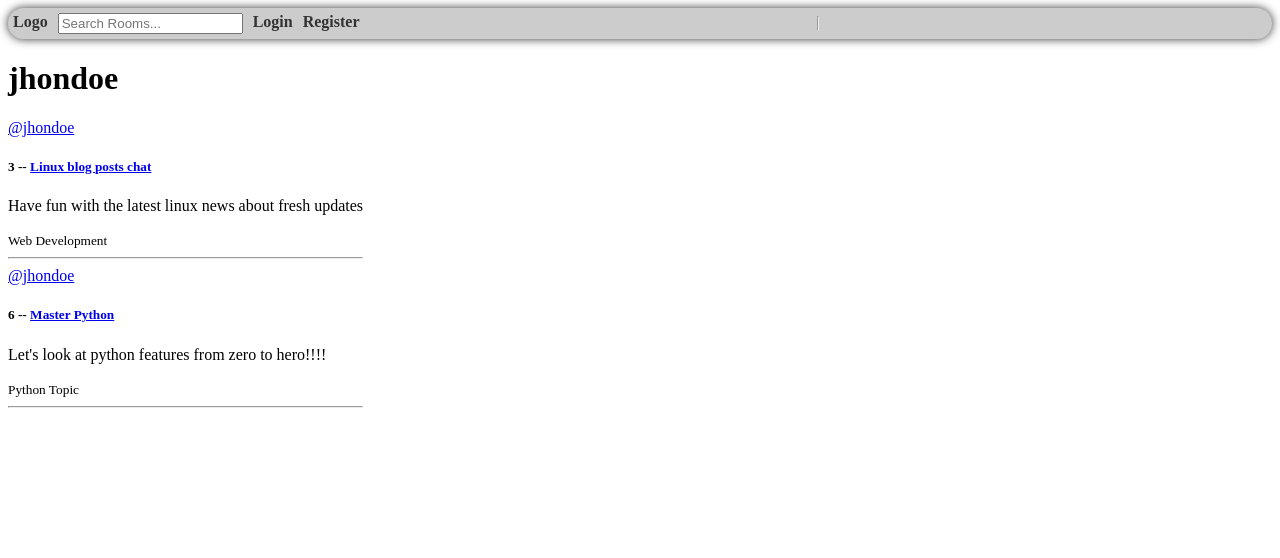
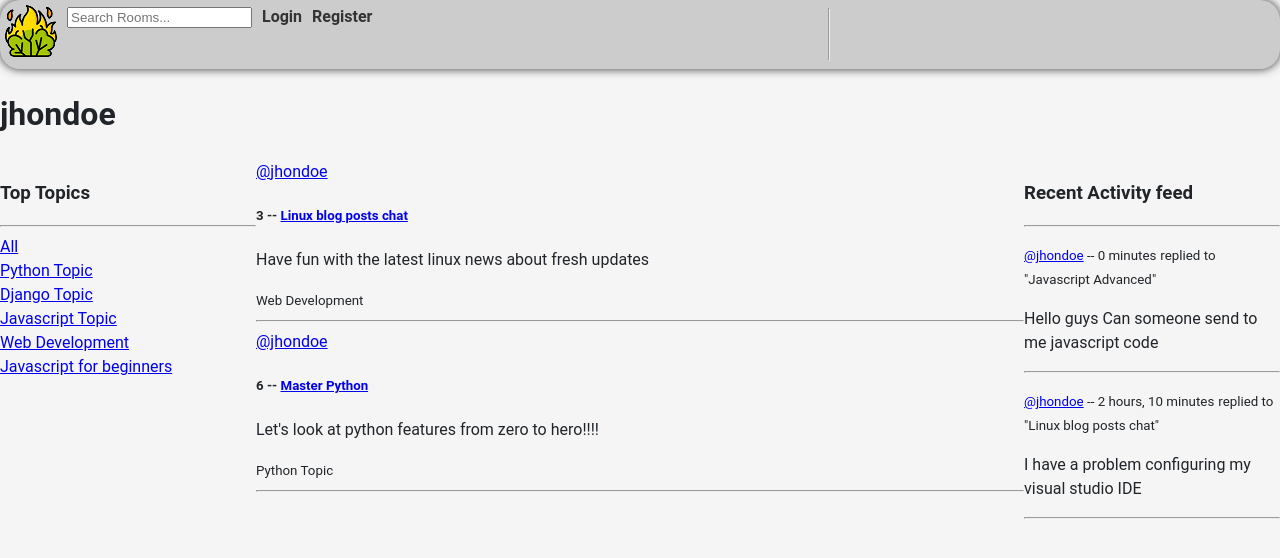
Before and after one commit to Gabryte/BlogSantanni, a Django app: page /profile/2 in a window 1280 px wide. Shown: the top 558 px of the page. Run offline with Django 4.2, Linux system fonts and the light colour scheme; data comes from the database, SQL or seed files in the repository; both versions use the stored data as it was after the commit.

Commit message:
made some modifications

```diff
--- a/BlogSantanni/settings.py
+++ b/BlogSantanni/settings.py
@@ -124,6 +124,11 @@ USE_TZ = True
 
 STATIC_URL = 'static/'
 
+STATICFILES_DIRS = [
+    BASE_DIR / 'static',
+]
+
+#STATIC_ROOT=
 # Default primary key field type
 # https://docs.djangoproject.com/en/4.1/ref/settings/#default-auto-field
 
--- a/baseProject/forms.py
+++ b/baseProject/forms.py
@@ -5,4 +5,5 @@ from .models import Room, Topic, Message
 class RoomForm(ModelForm):
     class Meta:
         model = Room
-        fields = ['host','name', 'topic', 'description']
+        fields = "__all__"
+        exclude = ['host','participants']
--- a/baseProject/templates/baseProject/feed_inside.html
+++ b/baseProject/templates/baseProject/feed_inside.html
@@ -3,7 +3,7 @@
         {% for activity in room_messages %}
         <div>
             <p>{{ activity.message }}</p>
-            <small>@{{activity.user.username}} -- {{activity.created|timesince}}</small>
+            <small><a href="{% url 'user-profile' activity.user.id %}">@{{activity.user.username}}</a> -- {{activity.created|timesince}}</small>
             <small>replied to "{{ activity.room }}"</small>
             <p>{{ activity }}</p>
             {% if request.user == activity.user %}
--- a/baseProject/templates/baseProject/profile.html
+++ b/baseProject/templates/baseProject/profile.html
@@ -5,21 +5,31 @@
         .profile-container {
             display: flex;
             flex-direction: row;
-            width: 50%;
-            align-content: center;
+            height: 100%;
+        }
+        .profile-container .left {
+            width: 20%;
+            height: 100%;
+        }
+        .profile-container .middle {
+            width: 60%;
+            height: 100%;
+        }
+        .profile-container .right {
+            width: 20%;
             height: 100%;
         }
     </style>
     <h1>{{ user.username }}</h1>
     <section class="profile-container">
-        <div>
-
+        <div class="left">
+            {% include 'baseProject/topic_inside.html' %}
         </div>
-        <div>
+        <div class="middle">
             {% include 'baseProject/central_home.html' %}
         </div>
-        <div>
-
+        <div class="right">
+            {% include 'baseProject/feed_inside.html' %}
         </div>
     </section>
 {% endblock content %}
--- a/baseProject/templates/baseProject/room_form.html
+++ b/baseProject/templates/baseProject/room_form.html
@@ -6,6 +6,7 @@
         <form method="POST" action="">
             {% csrf_token %}
             {{ form|crispy }}
+            <input type="submit" value="addRoom">
         </form>
     </div>
 {% endblock content %}
--- a/baseProject/views.py
+++ b/baseProject/views.py
@@ -84,7 +84,9 @@ def room(request, pk):
 def userProfile(request, pk):
     user = User.objects.get(id=pk)
     rooms = user.room_set.all()
-    context = {'user':user, 'rooms':rooms}
+    room_messages = user.message_set.all()
+    topics = Topic.objects.all()
+    context = {'user':user, 'rooms':rooms, 'room_messages':room_messages, 'topics':topics}
     return render(request, 'baseProject/profile.html',context)
 
 
@@ -94,7 +96,9 @@ def createRoom(request):
     if request.method == 'POST':
         form = RoomForm(request.POST)
         if form.is_valid():
-            form.save()
+            room = form.save(commit=False)
+            room.host = request.user
+            room.save()
             return redirect('home')
     context = {'form':form}
     return render(request, 'baseProject/room_form.html',context)
--- /dev/null
+++ b/static/styles/main.css
@@ -0,0 +1,13 @@
+body{
+    background-color: #f5f5f5;
+    font-family: 'Roboto', sans-serif;
+    font-size: 16px;
+    font-weight: 400;
+    line-height: 1.5;
+    color: #212529;
+    text-align: left;
+    margin: 0;
+    padding: 0;
+    box-sizing: border-box;
+    overflow-x: hidden;
+}
--- a/templates/header.html
+++ b/templates/header.html
@@ -1,3 +1,4 @@
+{% load static %}
 <style>
     header{
         background-color: #ccc;
@@ -19,7 +20,7 @@
     }
 </style>
 <header>
-<a href="/">Logo</a>
+<a href="/"><img src="{% static 'images/tower.png' %}"></a>
     <form method="GET" action="{% url 'home' %}">
         <input type="text" name="q" placeholder="Search Rooms...">
     </form>
--- a/templates/main.html
+++ b/templates/main.html
@@ -1,10 +1,12 @@
 <!DOCTYPE html>
+{% load static %}
 <html lang="en">
 <head>
     <meta charset="UTF-8">
     <meta http-equiv="X-UA-Compatible" content="IE-edge">
     <title>Blogger</title>
     <meta name="viewport" content="width=device-width, initial-scale=1.0">
+    <link rel="stylesheet" type="text/css" media="screen" href="{% static 'styles/main.css'%}">
 </head>
 <style>
     .messages {
```
Also changed, not shown: baseProject/migrations/0003_alter_room_options.py (added), baseProject/migrations/0004_room_participants.py (added), db.sqlite3, static/images/tower.png (added).
